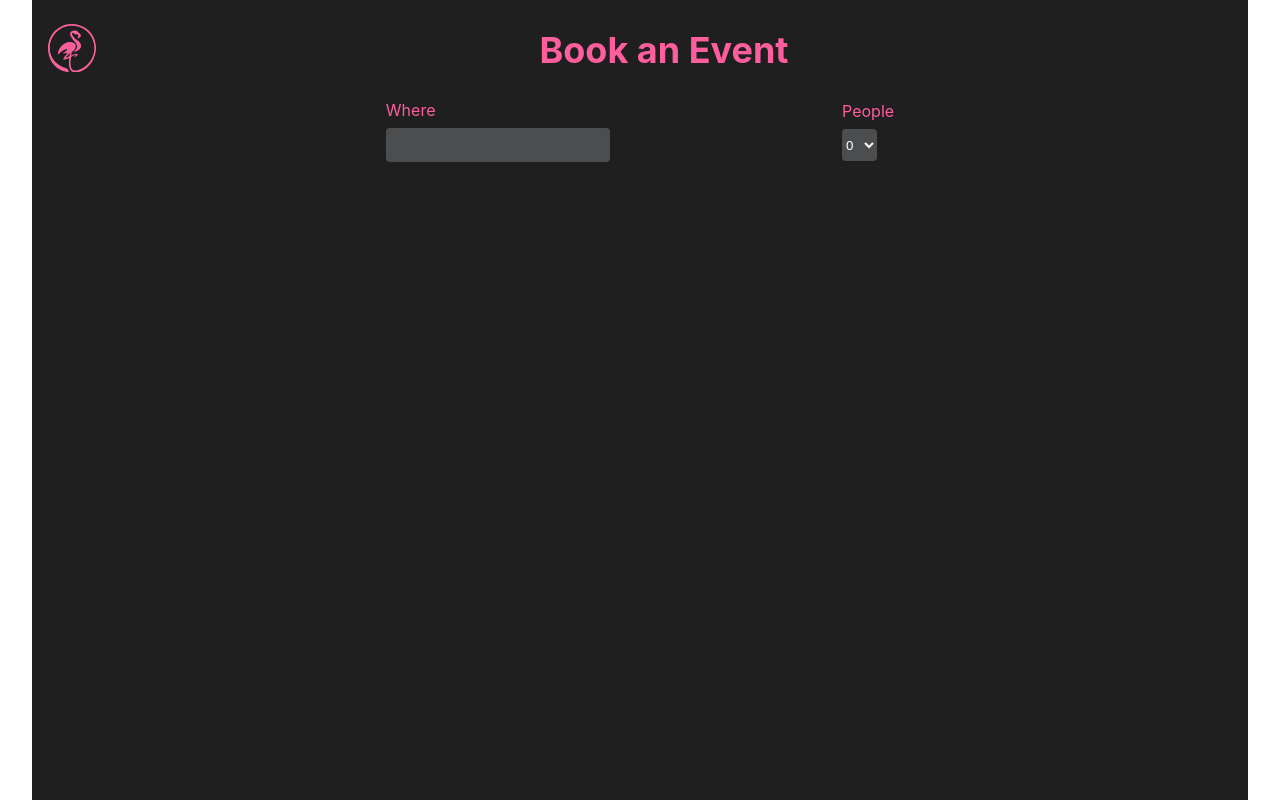
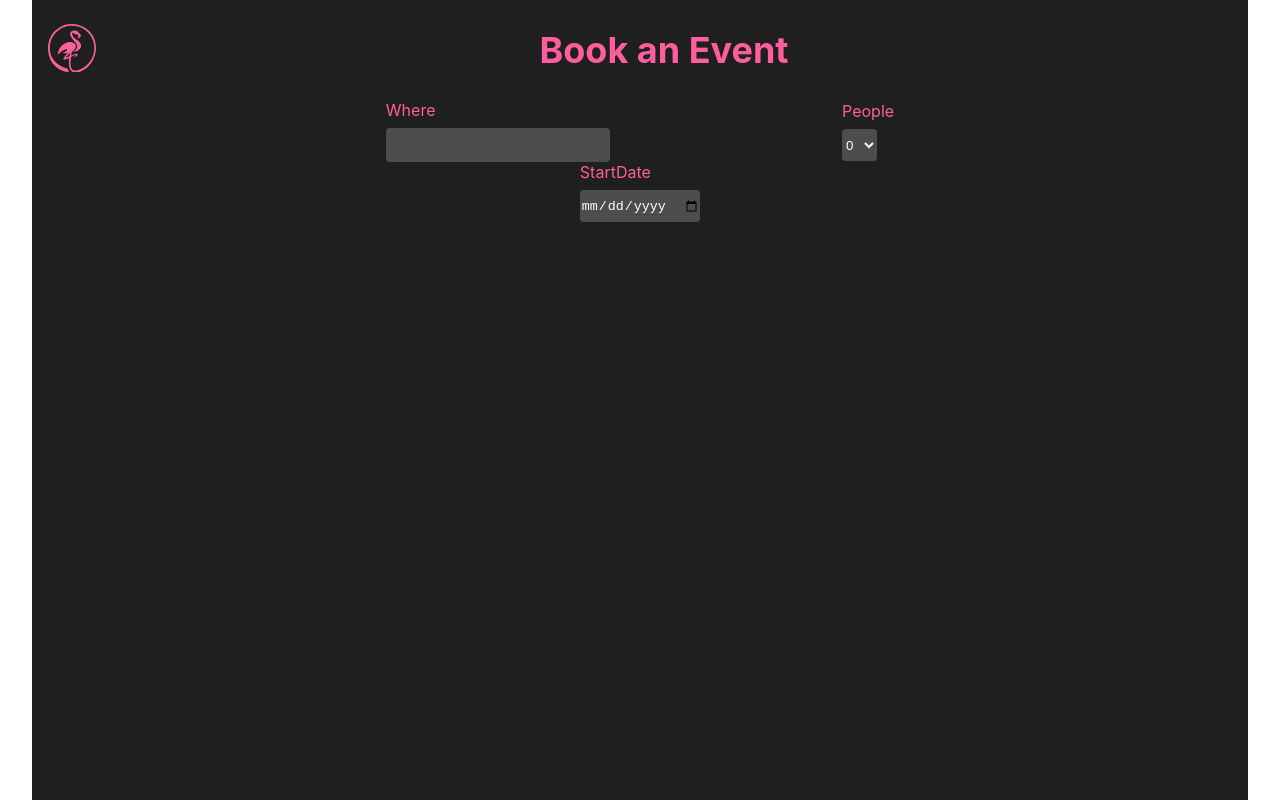
Before and after one commit to SharjeelSIqbal/event-calendar-date-range, a React (Create React App) app: page / in a window 1280 px wide. Built offline with nearby package versions, Linux system fonts and the light colour scheme.

Commit message:
labels work properly now after adding the id

```diff
--- a/src/components/form.jsx
+++ b/src/components/form.jsx
@@ -2,6 +2,7 @@ import Header from '../components/layout/header'
 import layoutStyles from '../css/Layout.module.css'
 import Label from './layout/label'
 import { useReducer } from 'react'
+import InputDate from './inputDate'
 
 const initialState = {
   where: '',
@@ -41,10 +42,10 @@ const Form = () => {
     <form className={layoutStyles.form}>
       <div className={layoutStyles.inputDiv}>
         <Label name='where'>
-          <input className={layoutStyles.input} type='text' onChange={handleChange} value={form.where} name='where' />
+          <input className={layoutStyles.input} id='where' type='text' onChange={handleChange} value={form.where} name='where' />
         </Label>
         <Label name='people'>
-          <select name='people' id="numPeople" onChange={handleChange}>
+          <select name='people' id="people" onChange={handleChange}>
             <option value="0">0</option>
             <option value="1">1</option>
             <option value="2">2</option>
@@ -60,6 +61,11 @@ const Form = () => {
           </select>
         </Label>
       </div>
+      <div>
+        <Label name='startDate'>
+          <InputDate handleChange={handleChange} />
+        </Label>
+      </div>
     </form>
     </>
   )
--- /dev/null
+++ b/src/components/inputDate.jsx
@@ -0,0 +1,16 @@
+import { useState } from 'react'
+
+
+
+const InputDate = ({ handleChange }) => {
+  const [ calender, setShowCalender ] = useState(false)
+  const showCalender = (e) => setShowCalender(!calender)
+
+  return(
+    <div>
+      <input id='startDate' name="startDate" type="date" onClick={showCalender} />
+    </div>
+  )
+}
+
+export default InputDate
```
